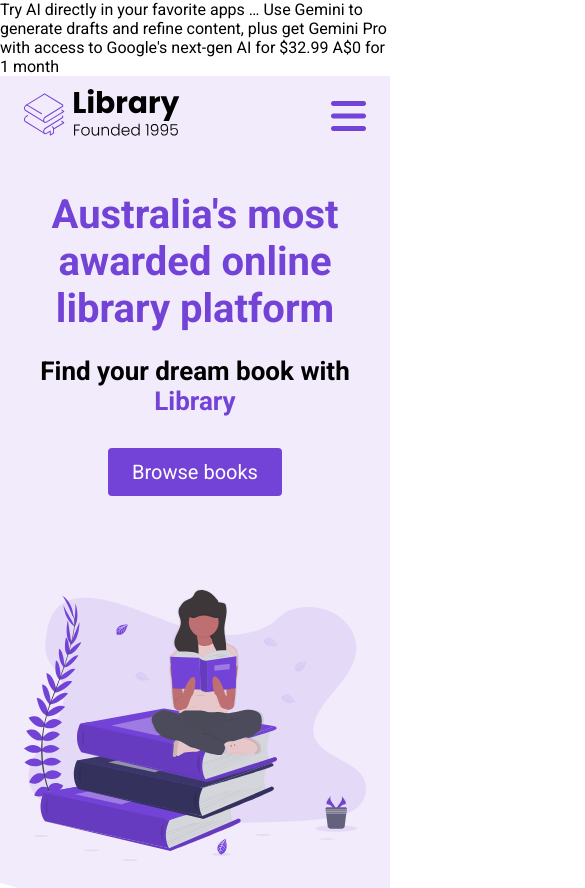
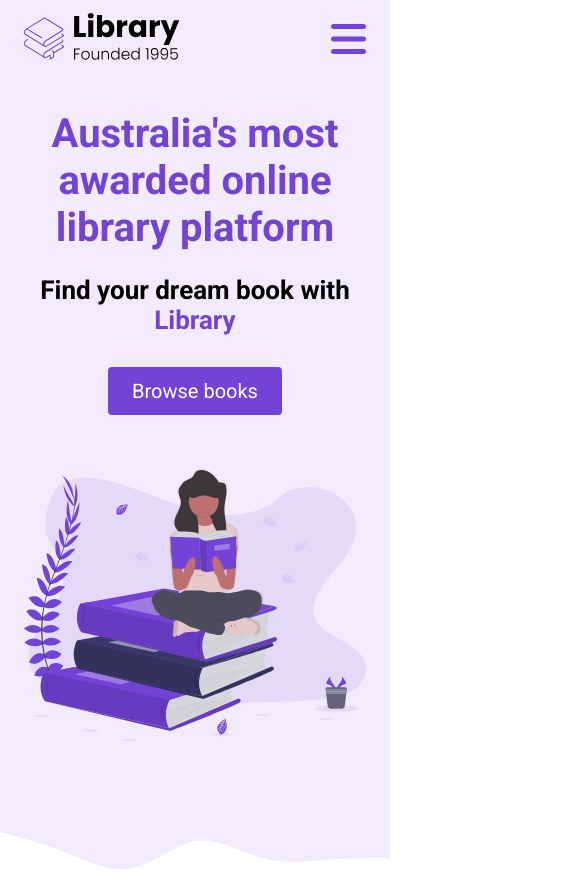
Before and after one commit to JessBarlow/ecommercepracticepage, a plain HTML site: page index.html in a window 390 px wide. Shown: the top 888 px of the page, 585 px wide, since content can reach past the window. Drawn offline with Linux system fonts and the light colour scheme.

Commit message:
Initial commit

```diff
--- a/index.html
+++ b/index.html
@@ -1,4 +1,3 @@
-Try AI directly in your favorite apps … Use Gemini to generate drafts and refine content, plus get Gemini Pro with access to Google's next-gen AI for $32.99 A$0 for 1 month
 <!DOCTYPE html>
 <html lang="en">
 
--- a/styles.css
+++ b/styles.css
@@ -190,7 +190,8 @@ LANDING
 }
 
 header {
-  height: calc(100vh - 80px);
+  min-height: calc(100vh - 80px);
+  padding-bottom: 125px;
 }
 
 .header__container {
@@ -410,7 +411,11 @@ footer {
 /* SMALL PHONES, TABLETS, LARGE SMARTPHONES */
 @media (max-width: 768px) {
   .header__description {
-    padding: 0 24px;
+    padding: 30px 24px;
+  }
+
+  header {
+    padding-bottom: 100px;
   }
 
   h1 {
@@ -437,6 +442,12 @@ footer {
     display: block;
   }
 
+header {
+    padding-bottom: 100px;
+  }
+
+
+
   .nav__links {
     display: none;
   }
```
